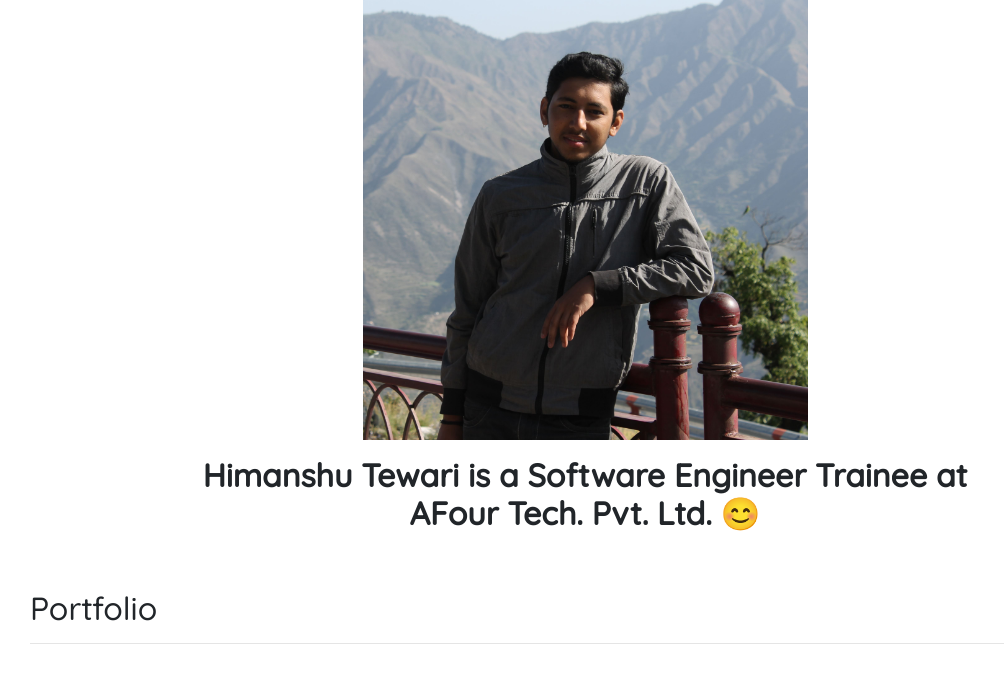
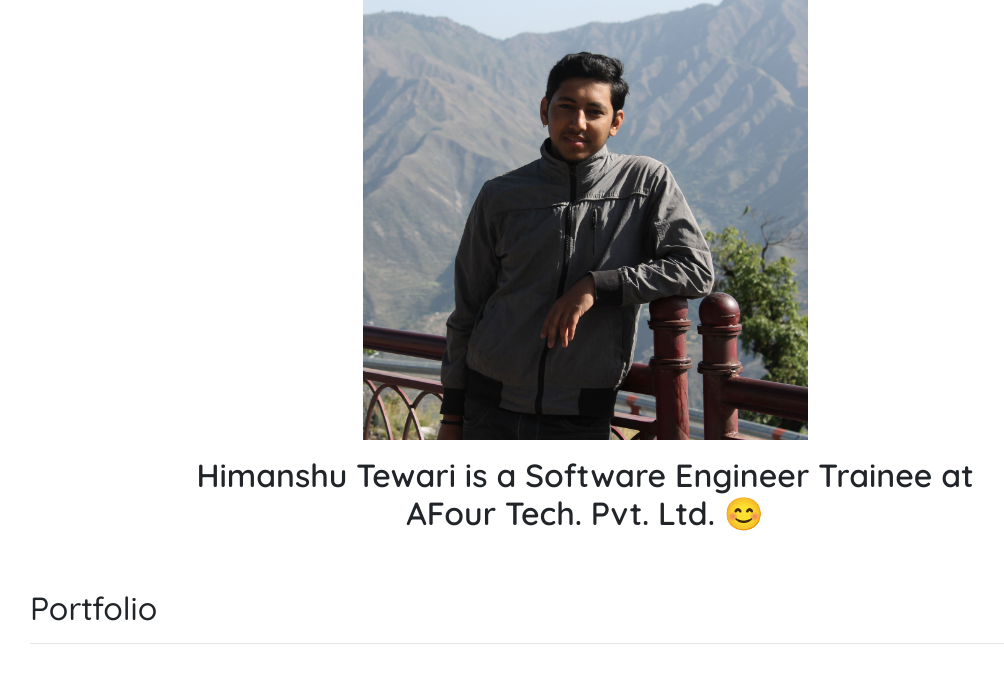
Before and after one commit to himIoT19/django3-personal-portfolio, a Django app: template portfolio/templates/portfolio/home.html in a window 1280 px wide. Shown: the part 73-756 px from the top of the page, without its empty margins (55-1059 px from the left). Run offline with Django 3.2, Linux system fonts and the light colour scheme; the template is opened without the code that fills it, so the values that code supplies are empty; some libraries are stand-ins or nearby versions.

Commit message:
changes in base.html

```diff
--- a/portfolio/templates/portfolio/base.html
+++ b/portfolio/templates/portfolio/base.html
@@ -14,8 +14,7 @@
 
   <link rel="stylesheet" href="{% static 'portfolio/custom.css' %}">
 
-<!--  <link href="https://fonts.googleapis.com/css?family=Lato&display=swap" rel="stylesheet">-->
-  <link href="https://fonts.googleapis.com/css2?family=Quicksand:wght@500&display=swap" rel="stylesheet">
+  <link href="https://fonts.googleapis.com/css2?family=Quicksand:wght@500;600&display=swap" rel="stylesheet">
 
   <link rel="icon" type="image/png" href="{% static 'portfolio/icon_1.png' %}">
 
```
Also changed, not shown: db.sqlite3.
